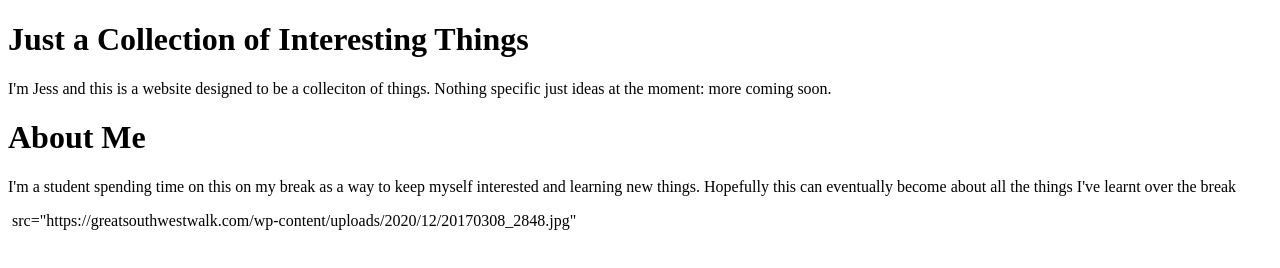
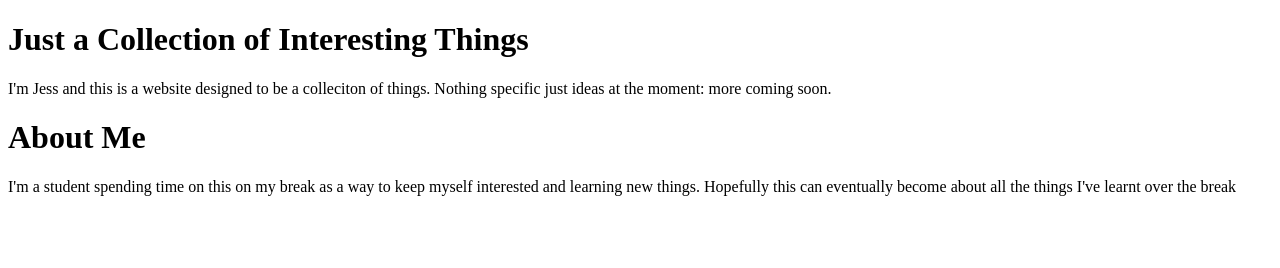
Before and after one commit to jesszcla/a-collection, a plain HTML site: page index.html in a window 1280 px wide. Drawn offline with Linux system fonts and the light colour scheme.

Commit message:
Removed Image - will attempt to fix later

```diff
--- a/index.html
+++ b/index.html
@@ -9,5 +9,5 @@
 	</body>
 	<h1>About Me</h1>
 	<p> I'm a student spending time on this on my break as a way to keep myself interested and learning new things. Hopefully this can eventually become about all the things I've learnt over the break</p>
-<img> src="https://greatsouthwestwalk.com/wp-content/uploads/2020/12/20170308_2848.jpg"
+<img>
 </html>
```
